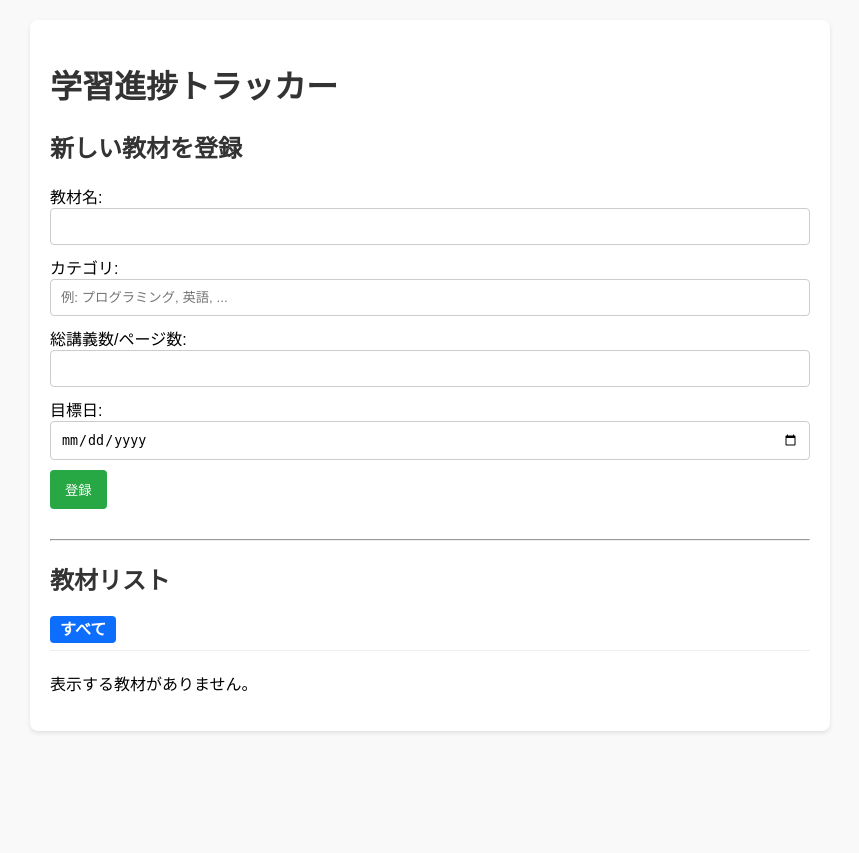
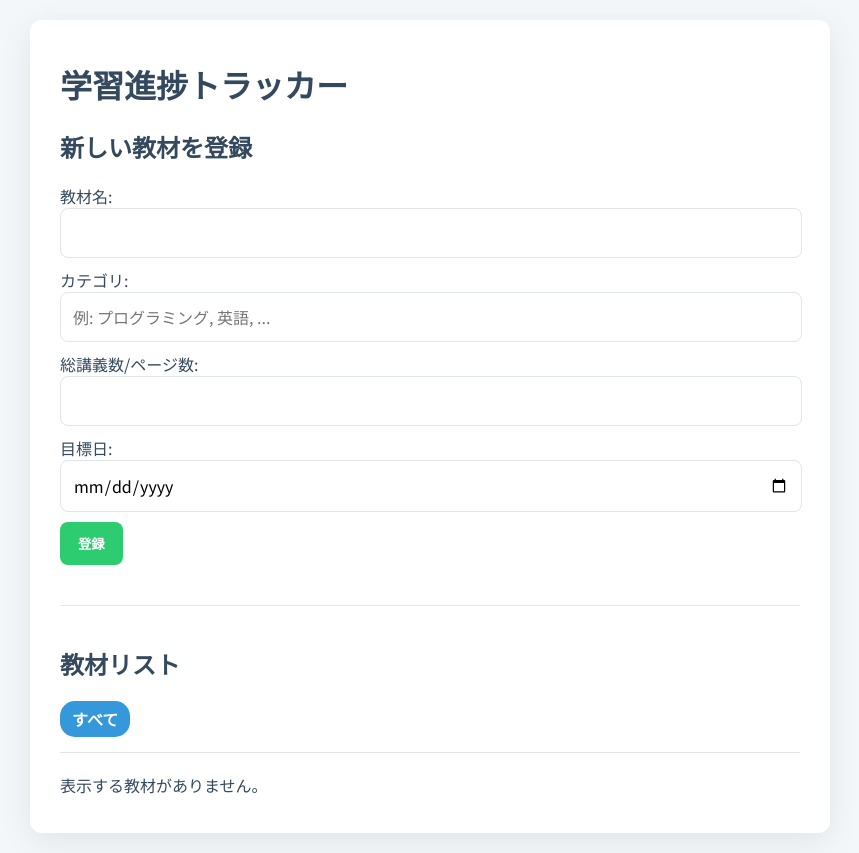
Before and after one commit to nishiko0124/study-tracker, a Flask app: page / in a window 1280 px wide. Shown: the whole page, without its empty margins (210-1069 px from the left). Before the commit the page ends 733 px from the top, so only its background shows below. Run offline with Flask 3, Linux system fonts and the light colour scheme.

Commit message:
update design

```diff
--- a/templates/index.html
+++ b/templates/index.html
@@ -4,26 +4,120 @@
     <meta charset="UTF-8">
     <meta name="viewport" content="width=device-width, initial-scale=1.0">
     <title>学習進捗トラッカー</title>
+
+    <link rel="preconnect" href="https://fonts.googleapis.com">
+    <link rel="preconnect" href="https://fonts.gstatic.com" crossorigin>
+    <link href="https://fonts.googleapis.com/css2?family=Noto+Sans+JP:wght@400;700&display=swap" rel="stylesheet">
+
     <style>
-        body { font-family: sans-serif; max-width: 800px; margin: 0 auto; padding: 20px; background-color: #f9f9f9; }
-        h1, h2 { color: #333; }
-        .container { background-color: #fff; padding: 20px; border-radius: 8px; box-shadow: 0 2px 4px rgba(0,0,0,0.1); }
-        .material { border: 1px solid #ddd; padding: 15px; margin-bottom: 15px; border-radius: 8px; }
-        .target-date { font-size: 0.9em; color: #888; font-weight: normal; margin-left: 10px; }
-        .progress-bar { width: 100%; background-color: #e9ecef; border-radius: 5px; overflow: hidden; }
-        .progress { height: 24px; background-color: #0d6efd; border-radius: 5px; text-align: center; color: white; line-height: 24px; transition: width 0.3s ease-in-out; }
-        .pace-info { font-style: italic; color: #6c757d; margin-top: 10px; }
+        /* カラーパレットを変数として定義 */
+        :root {
+            --bg-color: #f4f7f9;
+            --card-color: #ffffff;
+            --text-color: #34495e;
+            --subtle-text-color: #7f8c8d;
+            --border-color: #e0e5ea;
+            --accent-color: #3498db;
+            --accent-color-dark: #2980b9;
+            --success-color: #2ecc71;
+            --warning-color: #f1c40f;
+            --danger-color: #e74c3c;
+            --font-family: 'Noto Sans JP', sans-serif;
+        }
+
+        /* 基本設定 */
+        body {
+            font-family: var(--font-family);
+            background-color: var(--bg-color);
+            color: var(--text-color);
+            margin: 0 auto;
+            padding: 20px;
+            max-width: 800px;
+            -webkit-font-smoothing: antialiased;
+            -moz-osx-font-smoothing: grayscale;
+        }
+        h1, h2 {
+            font-weight: 700;
+        }
+        hr {
+            border: none;
+            border-top: 1px solid var(--border-color);
+            margin: 40px 0;
+        }
+
+        /* コンテナ */
+        .container {
+            background-color: var(--card-color);
+            padding: 20px 30px;
+            border-radius: 12px;
+            box-shadow: 0 8px 32px rgba(0,0,0,0.08);
+        }
+
+        /* 各教材カード */
+        .material {
+            border: 1px solid var(--border-color);
+            padding: 20px;
+            margin-bottom: 20px;
+            border-radius: 10px;
+            transition: box-shadow 0.2s ease-in-out;
+        }
+        .material:hover {
+            box-shadow: 0 4px 16px rgba(0,0,0,0.06);
+        }
+        .material h3 {
+            margin-top: 0;
+            display: flex;
+            align-items: center;
+        }
+
+        /* フォーム要素 */
         form { margin-bottom: 30px; }
-        input[type="text"], input[type="number"], input[type="date"] { width: calc(100% - 22px); padding: 10px; margin-bottom: 10px; border: 1px solid #ccc; border-radius: 4px; }
-        button { padding: 10px 15px; border: none; border-radius: 4px; color: white; cursor: pointer; }
-        .btn-submit { background-color: #28a745; }
-        .btn-update { background-color: #ffc107; color: #212529; }
-        .btn-delete { background-color: #dc3545; float: right; }
-        .actions { margin-top: 15px; display: flex; align-items: center; gap: 10px; }
-        .category-nav { margin-bottom: 20px; padding-bottom: 10px; border-bottom: 1px solid #eee; }
-        .category-nav a { text-decoration: none; color: #0d6efd; margin-right: 15px; padding: 5px 10px; border-radius: 4px; }
-        .category-nav a.active { background-color: #0d6efd; color: white; font-weight: bold; }
-        .material-category { float: left; background-color: #6c757d; color: white; padding: 3px 8px; border-radius: 10px; font-size: 0.8em; margin-right: 10px; }
+        input[type="text"], input[type="number"], input[type="date"] {
+            width: calc(100% - 24px);
+            padding: 12px;
+            margin-bottom: 10px;
+            border: 1px solid var(--border-color);
+            border-radius: 8px;
+            font-family: var(--font-family);
+            font-size: 1em;
+            transition: border-color 0.2s, box-shadow 0.2s;
+        }
+        input:focus {
+            outline: none;
+            border-color: var(--accent-color);
+            box-shadow: 0 0 0 3px rgba(52, 152, 219, 0.2);
+        }
+        button {
+            padding: 12px 18px;
+            border: none;
+            border-radius: 8px;
+            color: white;
+            cursor: pointer;
+            font-weight: 700;
+            font-family: var(--font-family);
+            transition: background-color 0.2s ease;
+        }
+        .btn-submit { background-color: var(--success-color); }
+        .btn-submit:hover { background-color: #27ae60; }
+
+        .btn-update { background-color: var(--warning-color); color: var(--text-color); }
+        .btn-update:hover { background-color: #f39c12; }
+
+        .btn-delete { background-color: var(--danger-color); float: right; }
+        .btn-delete:hover { background-color: #c0392b; }
+
+        /* カテゴリ */
+        .category-nav { margin: 20px 0; padding-bottom: 15px; border-bottom: 1px solid var(--border-color); display: flex; flex-wrap: wrap; gap: 10px; }
+        .category-nav a { text-decoration: none; color: var(--accent-color); padding: 6px 12px; border-radius: 15px; background-color: #ecf0f1; transition: background-color 0.2s, color 0.2s; }
+        .category-nav a.active, .category-nav a:hover { background-color: var(--accent-color); color: white; font-weight: 700; }
+        .material-category { background-color: var(--subtle-text-color); color: white; padding: 4px 10px; border-radius: 12px; font-size: 0.8em; margin-right: 10px; font-weight: 400; }
+
+        /* その他 */
+        .target-date { font-size: 0.9em; color: var(--subtle-text-color); font-weight: 400; margin-left: 10px; }
+        .progress-bar { width: 100%; background-color: #ecf0f1; border-radius: 12px; overflow: hidden; }
+        .progress { height: 24px; background-color: var(--accent-color); border-radius: 12px; text-align: center; color: white; line-height: 24px; transition: width 0.4s ease-in-out; }
+        .pace-info { color: var(--subtle-text-color); margin-top: 10px; }
+        .actions { margin-top: 20px; display: flex; align-items: center; gap: 10px; }
     </style>
 </head>
 <body>
```
Also changed, not shown: 1 other file.
